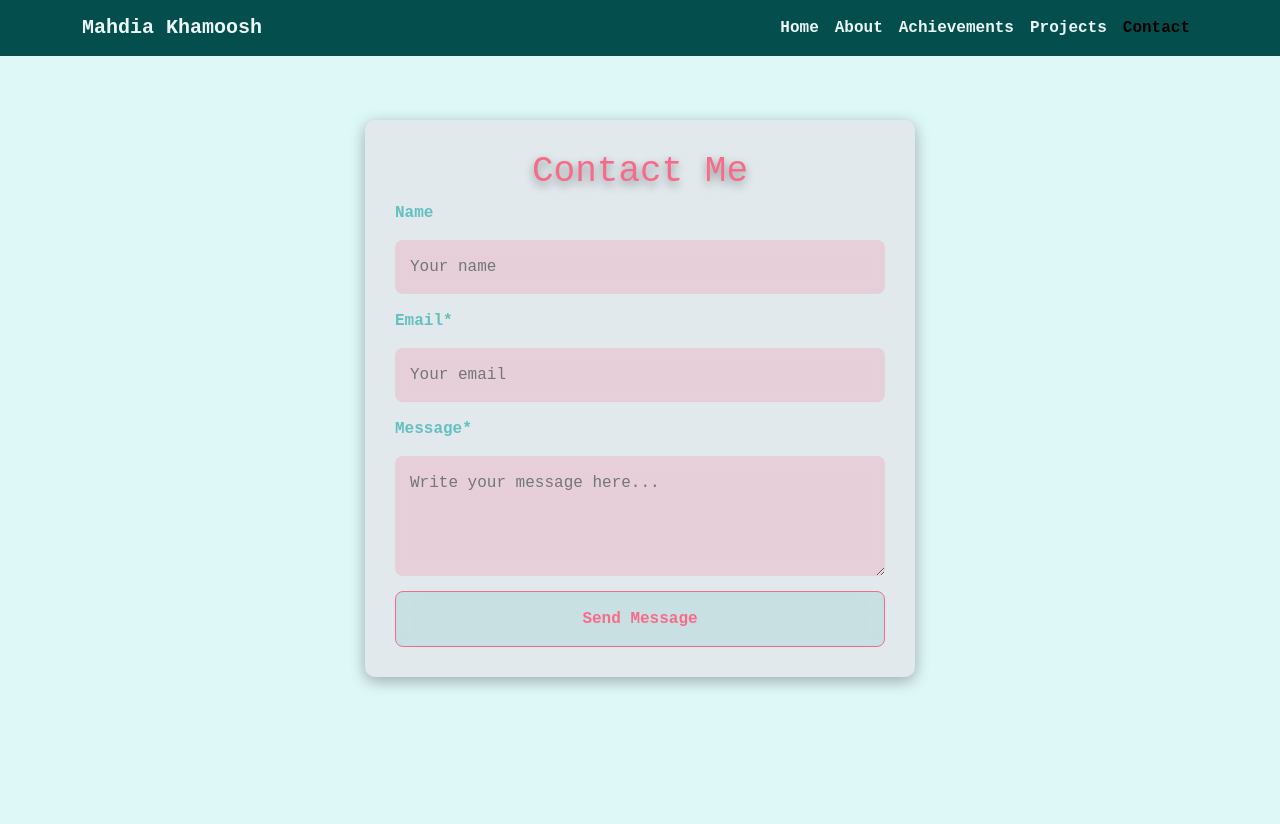
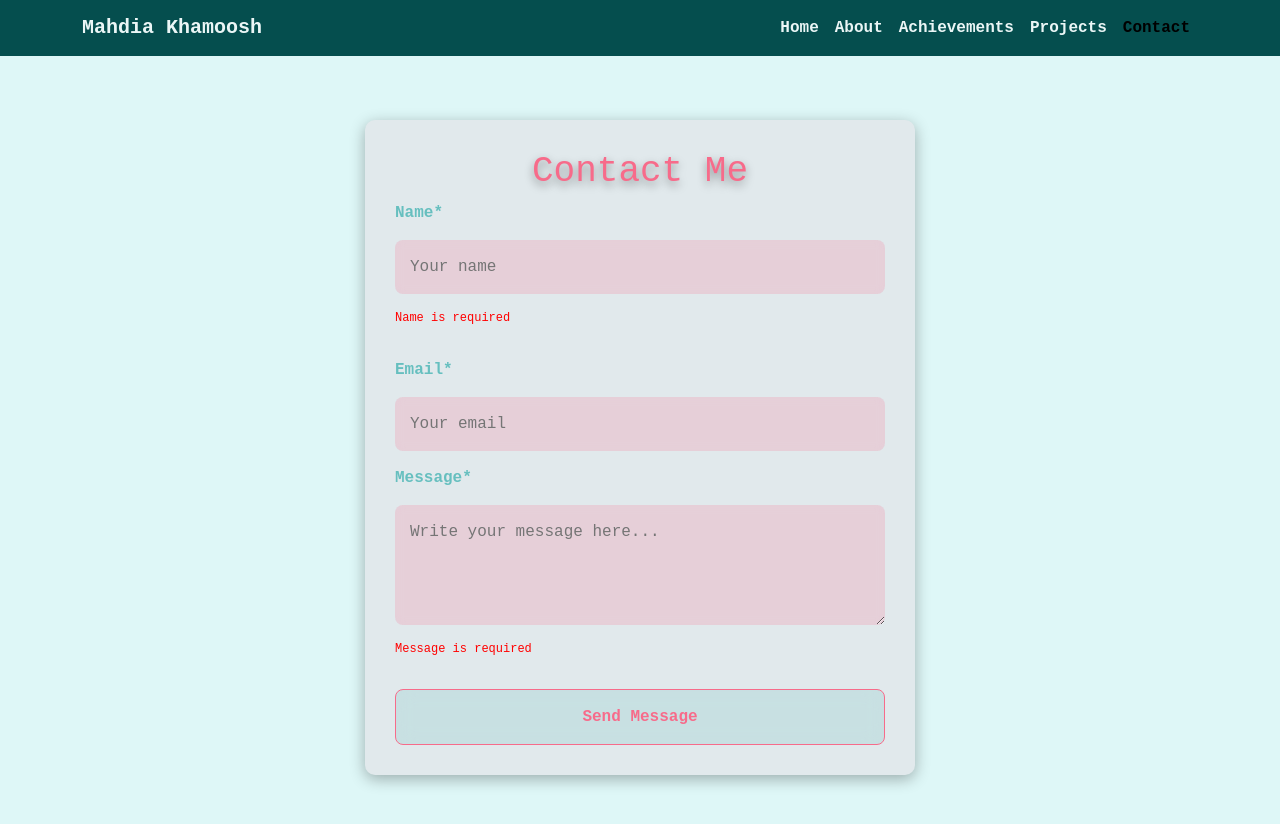
Before and after one commit to Mahdia-123/my-portfolio-main, a React (Create React App) app: page /contact in a window 1280 px wide. Before the commit the page ends 800 px from the top, so only its background shows below. Built offline with nearby package versions, Linux system fonts and the light colour scheme; the HTML template or start-up script is replaced by a standard one; a web font is replaced by a local one.

Commit message:
updated contact form

```diff
--- a/src/pages/Contact.js
+++ b/src/pages/Contact.js
@@ -6,36 +6,66 @@ import "./Contact.css";
 export default function Contact() {
   const [name, setName] = useState("");
   const [email, setEmail] = useState("");
-  const [msg, setMsg] = useState("");
+  const [message, setMessage] = useState("");
   const [submitted, setSubmitted] = useState(false);
+  const [submittedName, setSubmittedName] = useState(""); // store name after submit
   const [loading, setLoading] = useState(false);
-  const [error, setError] = useState("");
 
+  // error states
+  const [nameError, setNameError] = useState("");
+  const [emailError, setEmailError] = useState("");
+  const [messageError, setMessageError] = useState("");
+
+  // email validation
   useEffect(() => {
     const handler = setTimeout(() => {
       if (email && !email.includes("@")) {
-        setError("Email must include @");
+        setEmailError("Email must include @");
       } else {
-        setError("");
+        setEmailError("");
       }
     }, 400);
-
     return () => clearTimeout(handler);
   }, [email]);
+
+  // name validation
+  useEffect(() => {
+    if (name.trim() === "") {
+      setNameError("Name is required");
+    } else if (name.length < 2) {
+      setNameError("Name must be at least 2 characters");
+    } else {
+      setNameError("");
+    }
+  }, [name]);
+
+  // message validation
+  useEffect(() => {
+    if (message.trim() === "") {
+      setMessageError("Message is required");
+    } else if (message.length < 10) {
+      setMessageError("Message must be at least 10 characters");
+    } else {
+      setMessageError("");
+    }
+  }, [message]);
 
   function handleSubmit(event) {
     event.preventDefault();
 
-    if (error) return;
+    if (nameError || emailError || messageError) return;
 
     setLoading(true);
 
     setTimeout(() => {
-      setMsg(`Thank you ${name}, your message was sent!`);
+      setSubmittedName(name); // store before clearing
       setSubmitted(true);
       setLoading(false);
+
+      // clear inputs
       setName("");
       setEmail("");
+      setMessage("");
     }, 2000);
   }
 
@@ -64,7 +94,10 @@ export default function Contact() {
             method="POST"
             className="contact-form"
           >
-            <label htmlFor="name">Name</label>
+            {/* Name */}
+            <label htmlFor="name">
+              Name<span>*</span>
+            </label>
             <input
               type="text"
               id="name"
@@ -73,6 +106,13 @@ export default function Contact() {
               value={name}
               onChange={(e) => setName(e.target.value)}
             />
+            {nameError && (
+              <p style={{ color: "red", fontSize: "12px", marginTop: "0" }}>
+                {nameError}
+              </p>
+            )}
+
+            {/* Email */}
             <label htmlFor="email">
               Email<span>*</span>
             </label>
@@ -85,11 +125,13 @@ export default function Contact() {
               value={email}
               onChange={(e) => setEmail(e.target.value)}
             />
-            {error && (
+            {emailError && (
               <p style={{ color: "red", fontSize: "12px", marginTop: "0" }}>
-                {error}
+                {emailError}
               </p>
-            )}{" "}
+            )}
+
+            {/* Message */}
             <label htmlFor="message">
               Message<span>*</span>
             </label>
@@ -98,14 +140,29 @@ export default function Contact() {
               name="message"
               placeholder="Write your message here..."
               required
-            ></textarea>
-            <button type="submit" disabled={!!error}>
+              value={message}
+              onChange={(e) => setMessage(e.target.value)}
+            />
+            {messageError && (
+              <p style={{ color: "red", fontSize: "12px", marginTop: "0" }}>
+                {messageError}
+              </p>
+            )}
+
+            <button
+              type="submit"
+              disabled={!!(nameError || emailError || messageError)}
+            >
               Send Message
             </button>
           </form>
         )}
 
-        {submitted && msg && <p className="success-message">{msg}</p>}
+        {submitted && (
+          <p className="success-message">
+            ✅ Thank you {submittedName}, your message was sent!
+          </p>
+        )}
       </section>
     </div>
   );
--- a/src/pages/Home.css
+++ b/src/pages/Home.css
@@ -71,6 +71,7 @@ section h1 {
 .first-section-fluid .img-fluid {
   border-radius: 10px;
   box-shadow: 0 4px 10px rgba(0, 0, 0, 0.2);
+  aspect-ratio: 10/8;
 }
 .first-section-fluid p {
   font-family: roboto;
```
